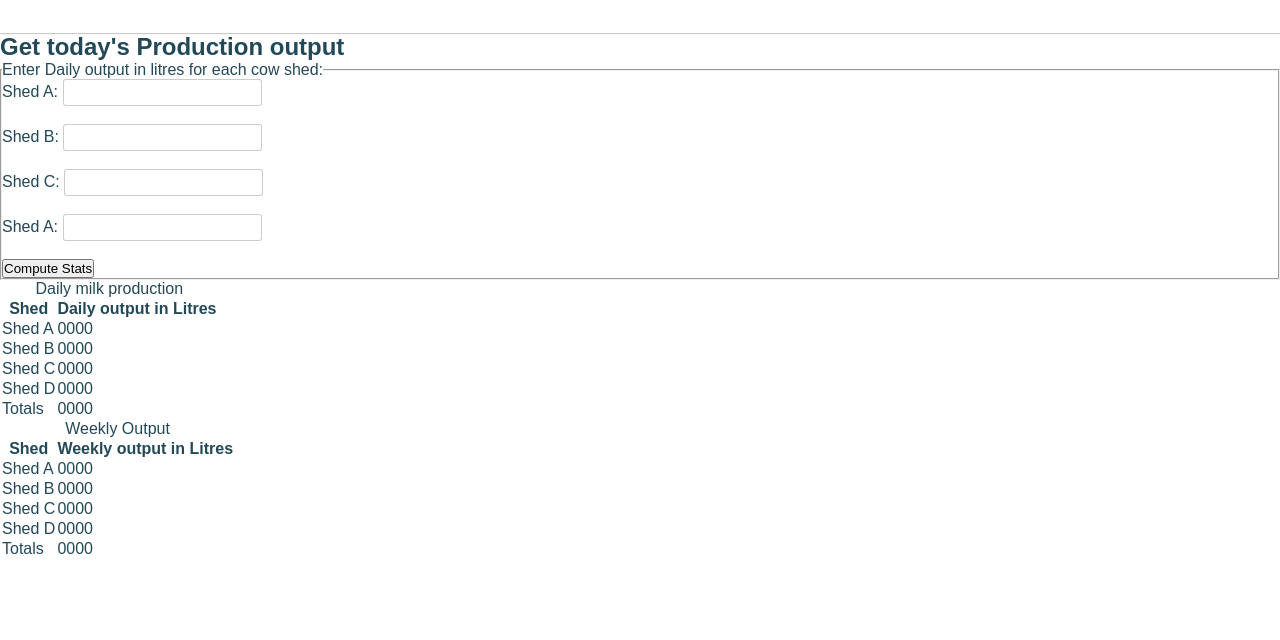
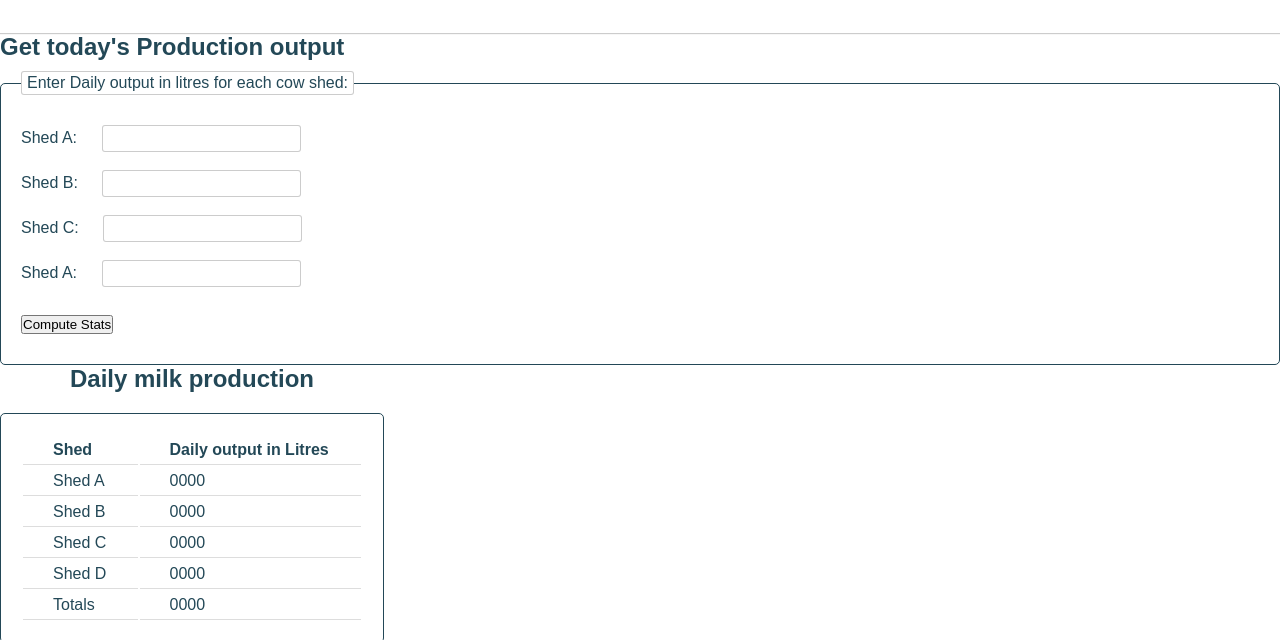
Before and after one commit to Sammychesire/Burudika-Dairy, a plain HTML site: page index.html in a window 1280 px wide. Shown: the part 87-727 px from the top of the page. Drawn offline with Linux system fonts and the light colour scheme.

Commit message:
style the tables created for daily and weekly output

```diff
--- a/assets/style/style.css
+++ b/assets/style/style.css
@@ -40,3 +40,46 @@ header{
     padding: 5px 10px;
     color: #000;
 }
+form label{
+    margin-right: 20px;
+}
+.content{
+    width: 90vw;
+    margin: 40px auto;
+}
+fieldset{
+    margin: 10px 0 0;
+    padding: 30px 20px;
+    border: 1px solid #234857;
+    border-radius: 5px;
+}
+fieldset button{
+    margin-top: 10px;
+}
+legend{
+    padding: 2px 5px;
+    background: white;
+    border: 1px solid rgba(0, 0,0, 0.2);
+    border-radius: 3px;
+}
+.content{
+    display: flex;
+    justify-content: space-between;
+    flex-wrap: wrap;
+}
+table{
+    border: 1px solid #234857;
+    width: calc(90vw/3);
+    border-radius: 5px;
+    padding: 20px;
+}
+caption{
+    font-weight: 600;
+    font-size: 1.5rem;
+    padding-bottom: 20px;
+}
+th, td {
+  padding: 5px 30px;
+  text-align: left;
+  border-bottom: 1px solid #DDD;
+}
```
